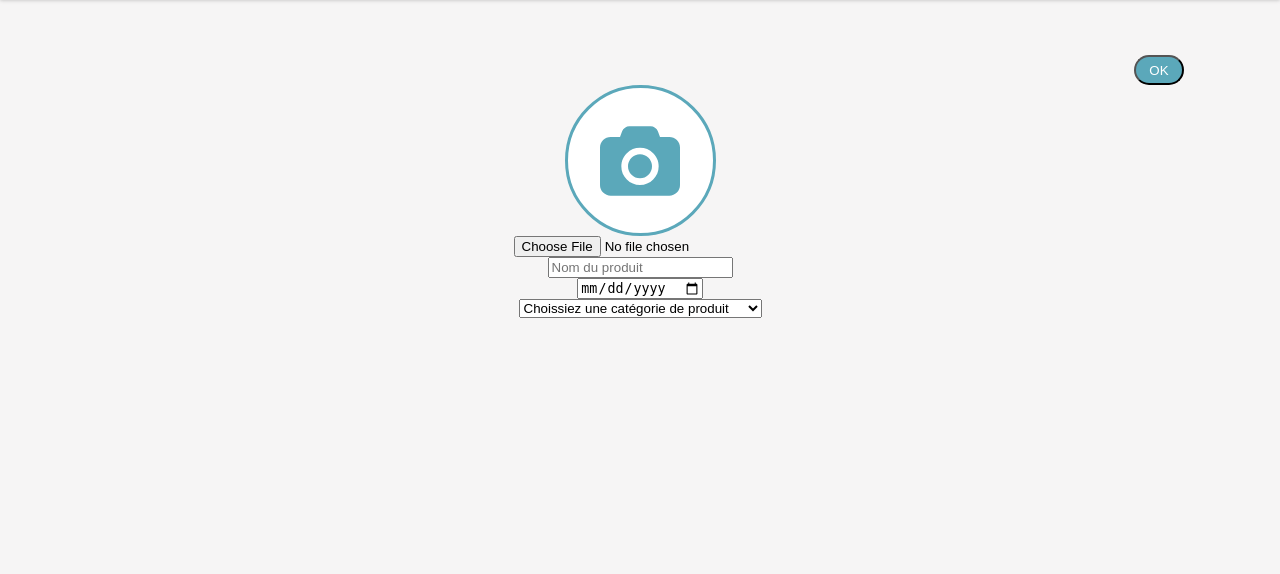
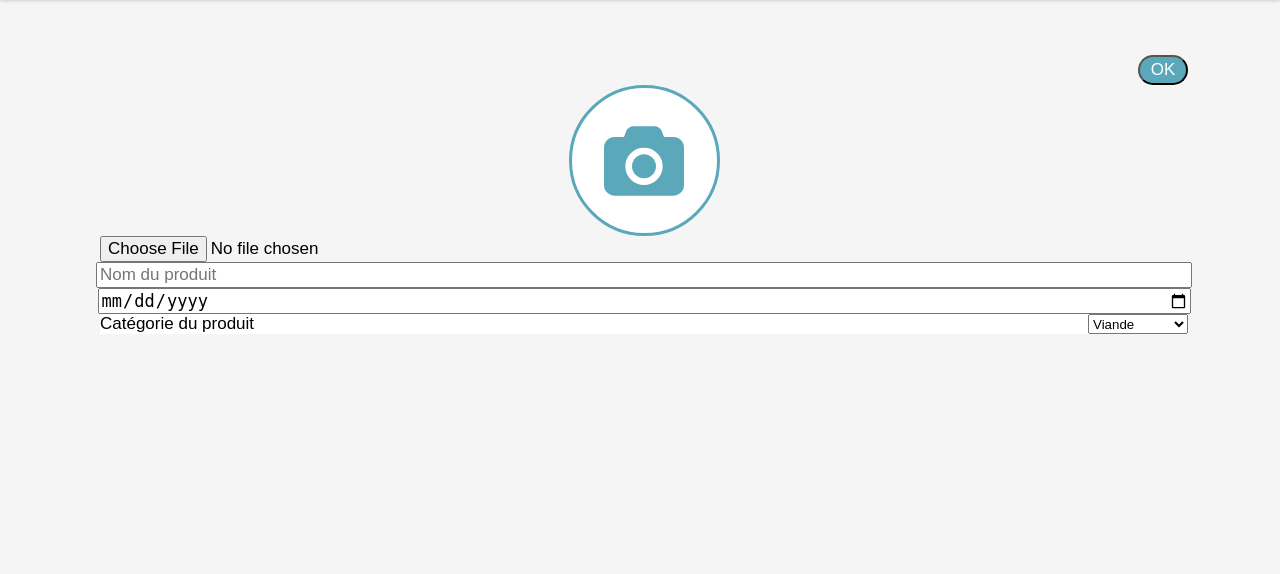
Before and after one commit to julien-wagentrutz/Fridgy, a PHP site: page /Pages/manualAdd.html in a window 1280 px wide. Shown: the part 95-669 px from the top of the page. Run offline with PHP 8.4, Linux system fonts and the light colour scheme.

Commit message:
Made changes to product categories and added style to it

```diff
--- a/Pages/manualAdd.html
+++ b/Pages/manualAdd.html
@@ -24,18 +24,19 @@
             <div class="cameraIcon">
                 <img src="../Images/Icons/photo-camera.svg" alt="Camera icon">
             </div>
-            <input type="file" class="addPicture" accept="image/*" capture="environment">
-            <input type="text" class="productName" placeholder="Nom du produit">
-            <input type="date" class="productDate">
-            <select name="annee_hetic">
-                <optgroup required>
-                    <option disabled selected value="">Choissiez une catégorie de produit</option>
+            <input type="file" class="userInput addPicture" accept="image/*" capture="environment">
+            <input type="text" class="userInput productName" placeholder="Nom du produit">
+            <input type="date" class="userInput productDate">
+            <div class="menuProductCategorie">
+                <label for="productCategorie">Catégorie du produit</label>
+                <select name="userInput productCategorie">
                     <option value="">Viande</option>
                     <option value="">Produit laitier</option>
                     <option value="">Légume</option>
                     <option value="">Fruit</option>
                     <option value="">Autre</option>
-            </select>
+                </select>
+            </div>
         </form>
     </main>
     <footer>
--- a/Styles/manualAdd.css
+++ b/Styles/manualAdd.css
@@ -55,3 +55,21 @@ main
     border-color: #5BA8BA;
     background: #FFFFFF;
 }
+
+.userInput
+{
+    width: 100%;
+}
+
+input
+{
+    font-size: 17px;
+}
+
+.menuProductCategorie
+{
+    width: 100%;
+    display: flex;
+    justify-content: space-between;
+    background: #ffffff;
+}
```
